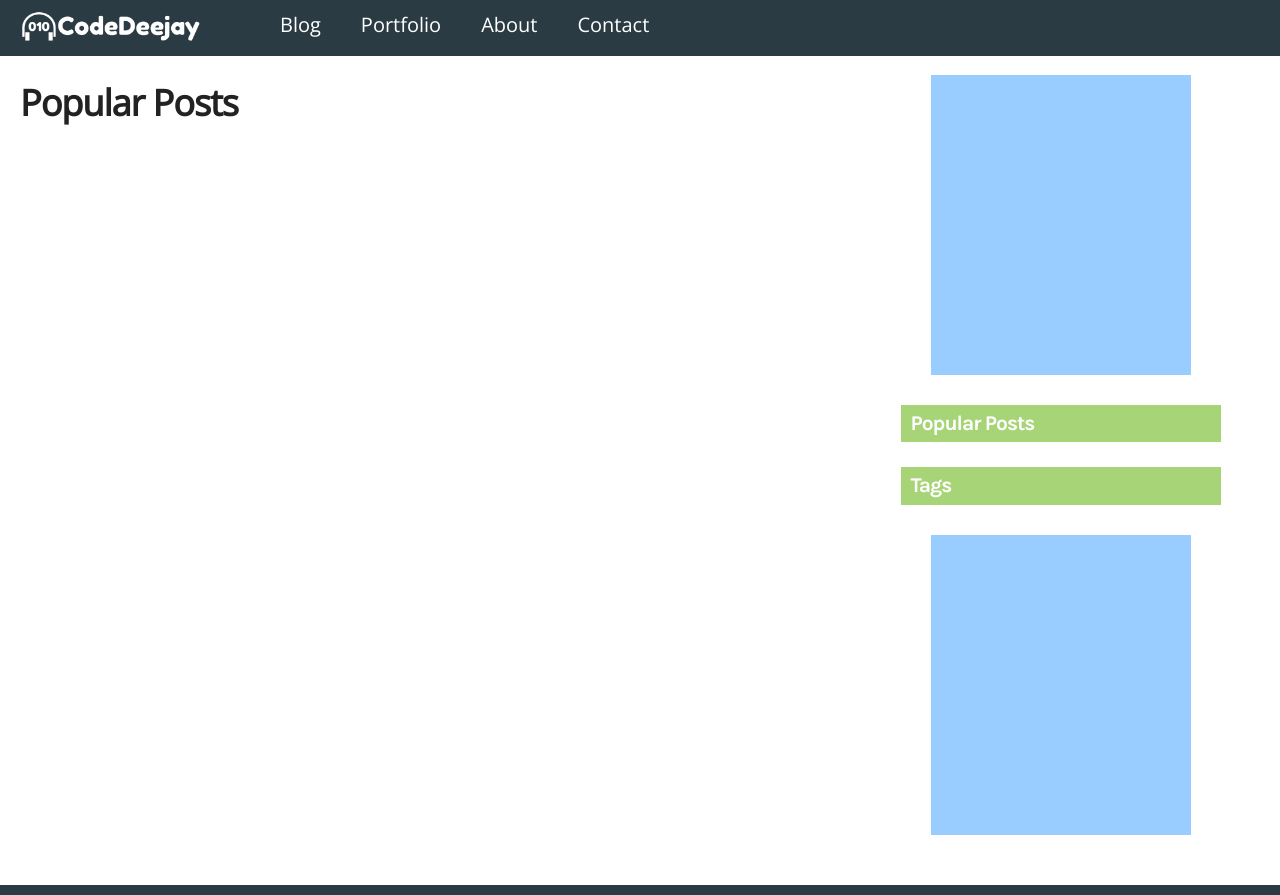
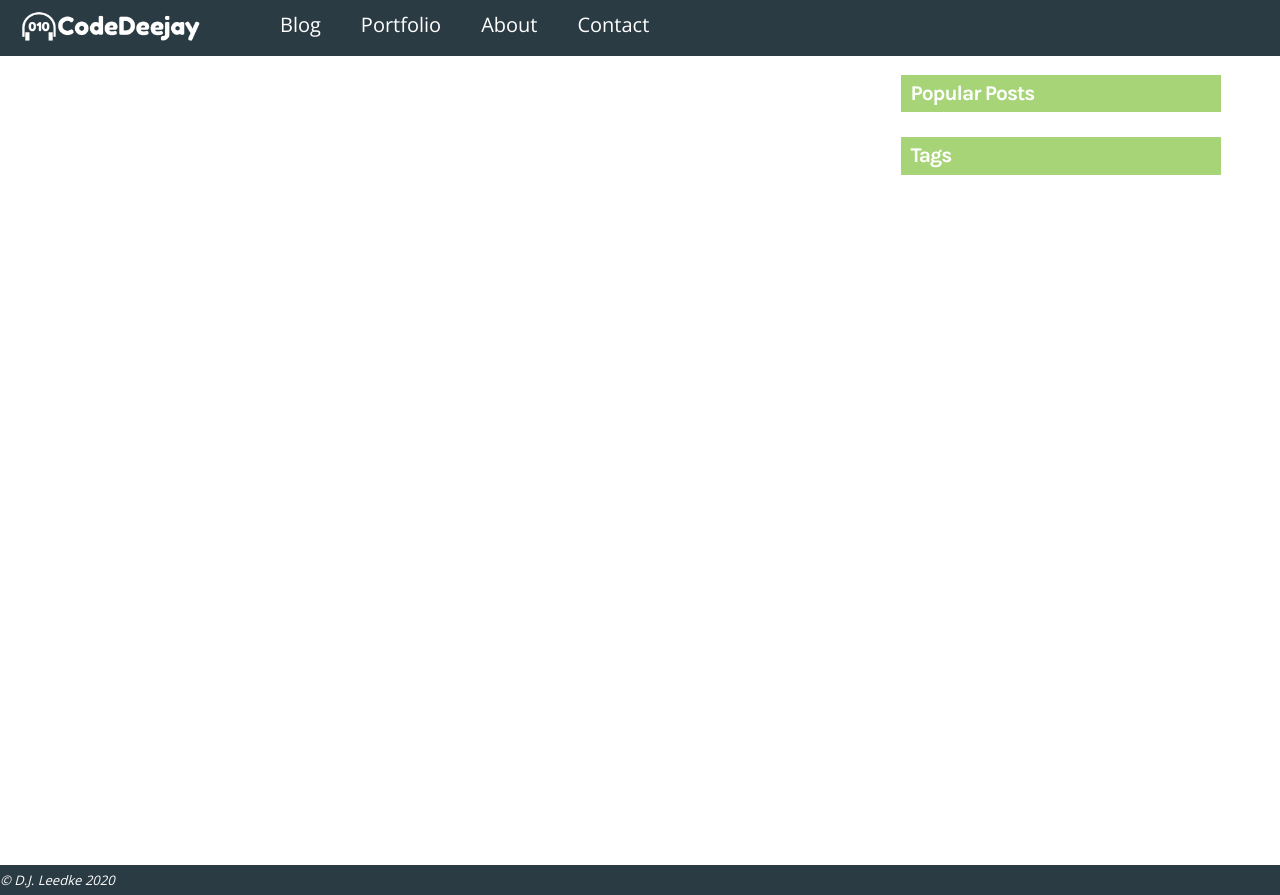
Before and after one commit to djleedke/code-deejay, a Django app: template blog/templates/blog/index.html in a window 1280 px wide. Run offline with Django 3.2, Linux system fonts and the light colour scheme; the template is opened without the code that fills it, so the values that code supplies are empty.

Commit message:
Removed ad placeholders, and minor CSS tweaks

```diff
--- a/blog/static/blog/blog.css
+++ b/blog/static/blog/blog.css
@@ -164,6 +164,7 @@ nav li:hover {
     text-align: left;
     width:70%;
     display: inline-block;
+    margin-bottom:50px;
 }
 
 .post-card{
@@ -263,6 +264,7 @@ nav li:hover {
     display: inline-block;
     text-align: left;
     width:70%;
+    margin-bottom:50px;
 }
 
 #post-detail a {
@@ -307,6 +309,10 @@ nav li:hover {
     display:block;
     margin: 20px auto;
     max-width:100%;
+}
+
+.file-name {
+    font-style: italic;
 }
 
 
--- a/blog/templates/blog/index.html
+++ b/blog/templates/blog/index.html
@@ -22,14 +22,14 @@
                     </a>
                 </div>
                 {% if forloop.first %}
-                    <div class="blog-list-ad"></div>
+                    <!--<div class="blog-list-ad"></div>-->
                 {% endif %}
             {% endif %}
         {% endfor %}
             {% if posts.count >= 5 %}
-                <div class="blog-list-ad"></div>
+                <!--<div class="blog-list-ad"></div>-->
             {% endif %}
-        {% include "blog/popular.html" %}
+        <!--{% include "blog/popular.html" %}-->
     </div>
     <!-- Sidebar -->
     {% include "blog/sidebar.html" %}
--- a/blog/templates/blog/sidebar.html
+++ b/blog/templates/blog/sidebar.html
@@ -1,5 +1,5 @@
 <div id="sidebar">
-    <div id="sidebar-top-ad"></div>
+    <!--<div id="sidebar-top-ad"></div>-->
     <div id="sidebar-popular">
         <h3 class="sidebar-banner">Popular Posts</h3>
         <ul>
@@ -15,5 +15,5 @@
             <a class="tag" href="/tags/{{tag.slug}}">{{tag.name}}</a>
         {% endfor %}
     </div>
-    <div id="sidebar-bottom-ad"></div>
+    <!--<div id="sidebar-bottom-ad"></div>-->
 </div>
```
